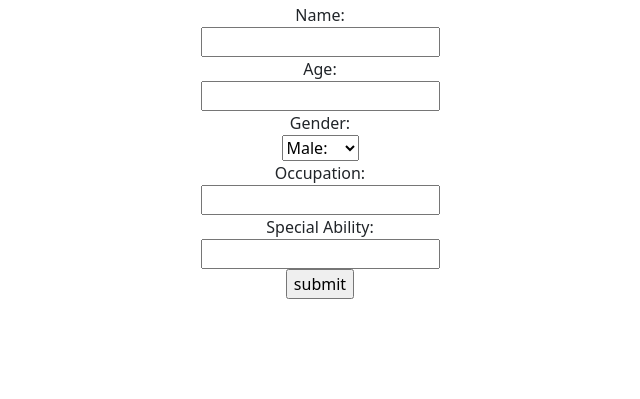
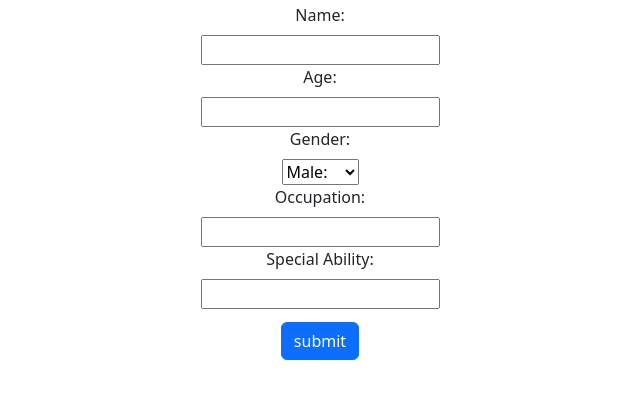
Before and after one commit to dsuancha/Dexterlab, a plain HTML site: page index.html in a window 1280 px wide. Shown: the part 53-452 px from the top of the page, without its empty margins (320-960 px from the left). Drawn offline with nearby package versions, Linux system fonts and the light colour scheme.

Commit message:
Update index.html

```diff
--- a/index.html
+++ b/index.html
@@ -10,25 +10,25 @@
     <title>Dexter Lab</title>
     <h1>Dexter Lab Form</h1>
     <form action="" method="post">
-        <label for="name">Name:</label><br>
+        <label for="name" class="form-label">Name:</label><br>
         <input type="text" name="name" id="name"><br>
 
-        <label for="age">Age:</label><br>
+        <label for="age" class="form-label">Age:</label><br>
         <input type="number" id="age" name="age"><br>
 
-        <label for="gender">Gender:</label><br>
+        <label for="gender" class="form-label">Gender:</label><br>
         <select name="gender" id="gender">
             <option value="Male">Male:</option>
             <option value="Female">Female</option>
         </select><br>
 
-        <label for="occupation">Occupation:</label><br>
+        <label for="occupation" class="form-label">Occupation:</label><br>
         <input type="text" id="occupation" name="occupation"><br>
 
-        <label for="special_ability">Special Ability:</label><br>
+        <label for="special_ability" class="form-label">Special Ability:</label><br>
         <input type="text" name="special_ability" id="special_ability"><br>
 
-        <input type="submit" value="submit">
+        <button type="submit" class="btn btn-primary">submit</button>
 
     </form>
 </head>
```
